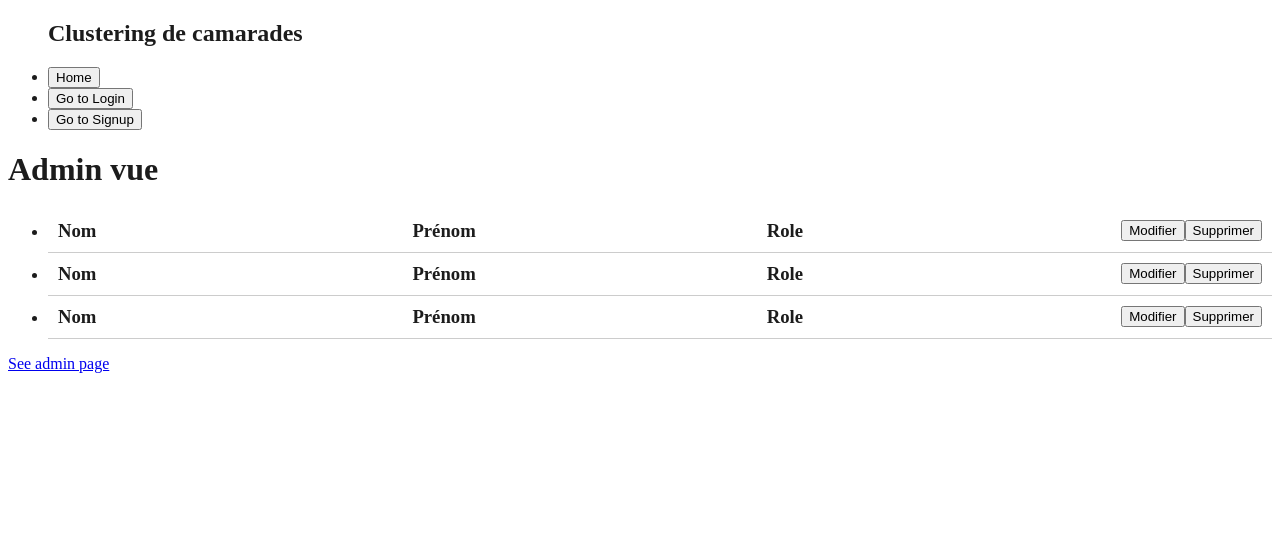
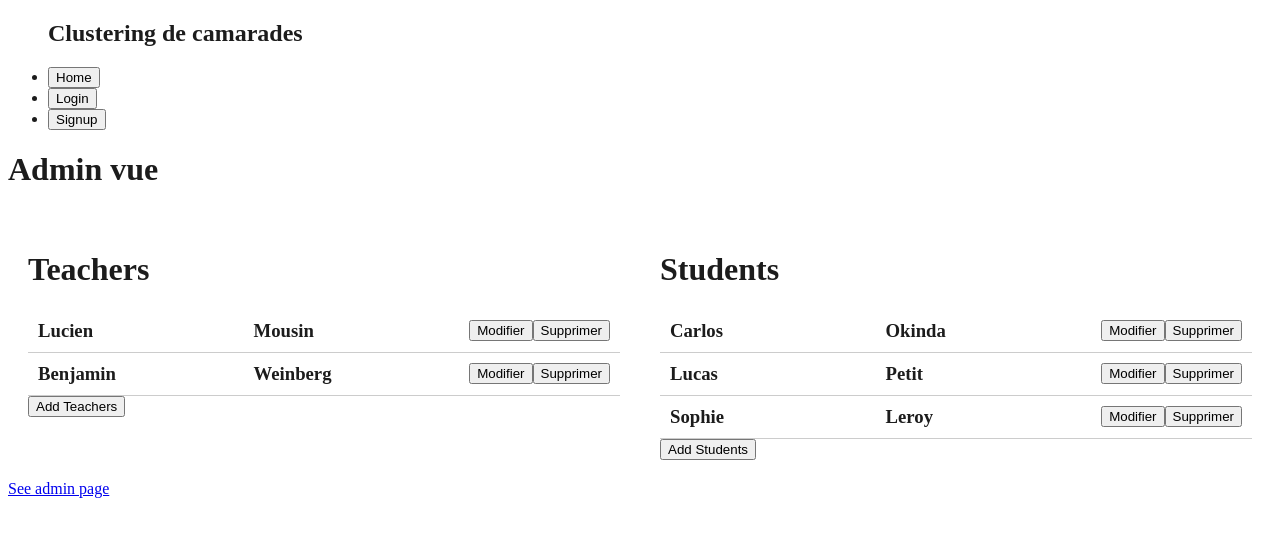
Before and after one commit to Clement-Szewczyk/clusteringDeCamarades, a Vue app in the folder frontend/: page /admin in a window 1280 px wide. Shown: the top 536 px of the page. Built offline with nearby package versions, Linux system fonts and the light colour scheme.

Commit message:
Update admin

```diff
--- a/frontend/src/components/NavBar.vue
+++ b/frontend/src/components/NavBar.vue
@@ -25,10 +25,10 @@ function goToHome() {
             <button @click="goToHome">Home</button>
         </li>
         <li>
-            <button @click="goToLogin">Go to Login</button>
+            <button @click="goToLogin">Login</button>
         </li>
         <li>
-            <button @click="goToSignup">Go to Signup</button>
+            <button @click="goToSignup">Signup</button>
         </li>
       </ul>
     </nav>
--- a/frontend/src/components/admin/UserListItem.vue
+++ b/frontend/src/components/admin/UserListItem.vue
@@ -1,14 +1,17 @@
-<script></script>
+<script setup>
+const props = defineProps({
+    name: String,
+    surname: String,
+});
+</script>
 
 <template>
     <span>
-        <h3> Nom </h3>
-        <h3> Prénom </h3>
-        <h3> Role </h3>
-        <button> Modifier </button>
-        <button> Supprimer </button>
+        <h3>{{ name }}</h3>
+        <h3>{{ surname }}</h3>
+        <button>Modifier</button>
+        <button>Supprimer</button>
     </span>
-
 </template>
 
 <style scoped>
--- a/frontend/src/views/AdminDashboardView.vue
+++ b/frontend/src/views/AdminDashboardView.vue
@@ -1,12 +1,40 @@
 <script setup>
 import UserListItem from '@/components/admin/UserListItem.vue';
+import { ref } from 'vue';
+
+const teachersFile = ref(null);
+const studentsFile = ref(null);
 </script>
 
 <template>
-    <h1> Admin vue </h1>
-    <ul>
-        <li><UserListItem/></li>
-        <li><UserListItem/></li>
-        <li><UserListItem/></li>
+  <h1>Admin vue</h1>
+  <div class="lists-container">
+    <ul class="half-width">
+      <h1> Teachers </h1>
+      <li><UserListItem name="Lucien" surname="Mousin"/></li>
+      <li><UserListItem name="Benjamin" surname="Weinberg"/></li>
+      <button> Add Teachers </button>
     </ul>
+    <ul class="half-width">
+      <h1> Students </h1>
+      <li><UserListItem name="Carlos" surname="Okinda"/></li>
+      <li><UserListItem name="Lucas" surname="Petit"/></li>
+      <li><UserListItem name="Sophie" surname="Leroy"/></li>
+      <button> Add Students </button>
+    </ul>
+  </div>
 </template>
+
+<style scoped>
+.lists-container {
+    display: flex;
+    flex-direction: row;
+    width: 100%;
+}
+.half-width {
+    width: 50%;
+    list-style: none;
+    padding: 20px;
+    margin: 0;
+}
+</style>
```
